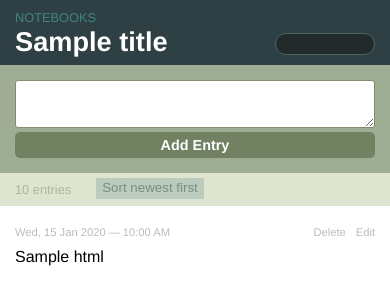
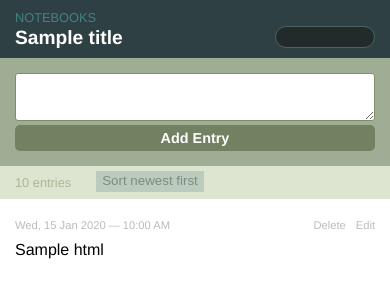
Before and after one commit to mod2/vinci, a Flask app: template templates/list.html in a window 390 px wide. Shown: the top 305 px of the page. Run offline with Flask 2, Linux system fonts and the light colour scheme; the template is opened without the code that fills it: most values are stand-ins (such as "Sample title", 1, 10 or a date in 2020); parts of the project's set-up code (start-up, migrations or seed data) failed here and were passed over.

Commit message:
Made notebook title smaller

```diff
--- a/static/css/style.css
+++ b/static/css/style.css
@@ -110,7 +110,7 @@ a.addnotebook:hover			{ }
 	body					{ background: #fff; }
 
 	body > header			{ padding: 10px 15px; }
-	body > header a.notebooks + h1	{ font-size: 1.7em; }
+	body > header a.notebooks + h1	{ font-size: 1.2em; }
 	body > header #search input	{ width: 100px; }
 
 	#input					{ padding: 15px; }
```
